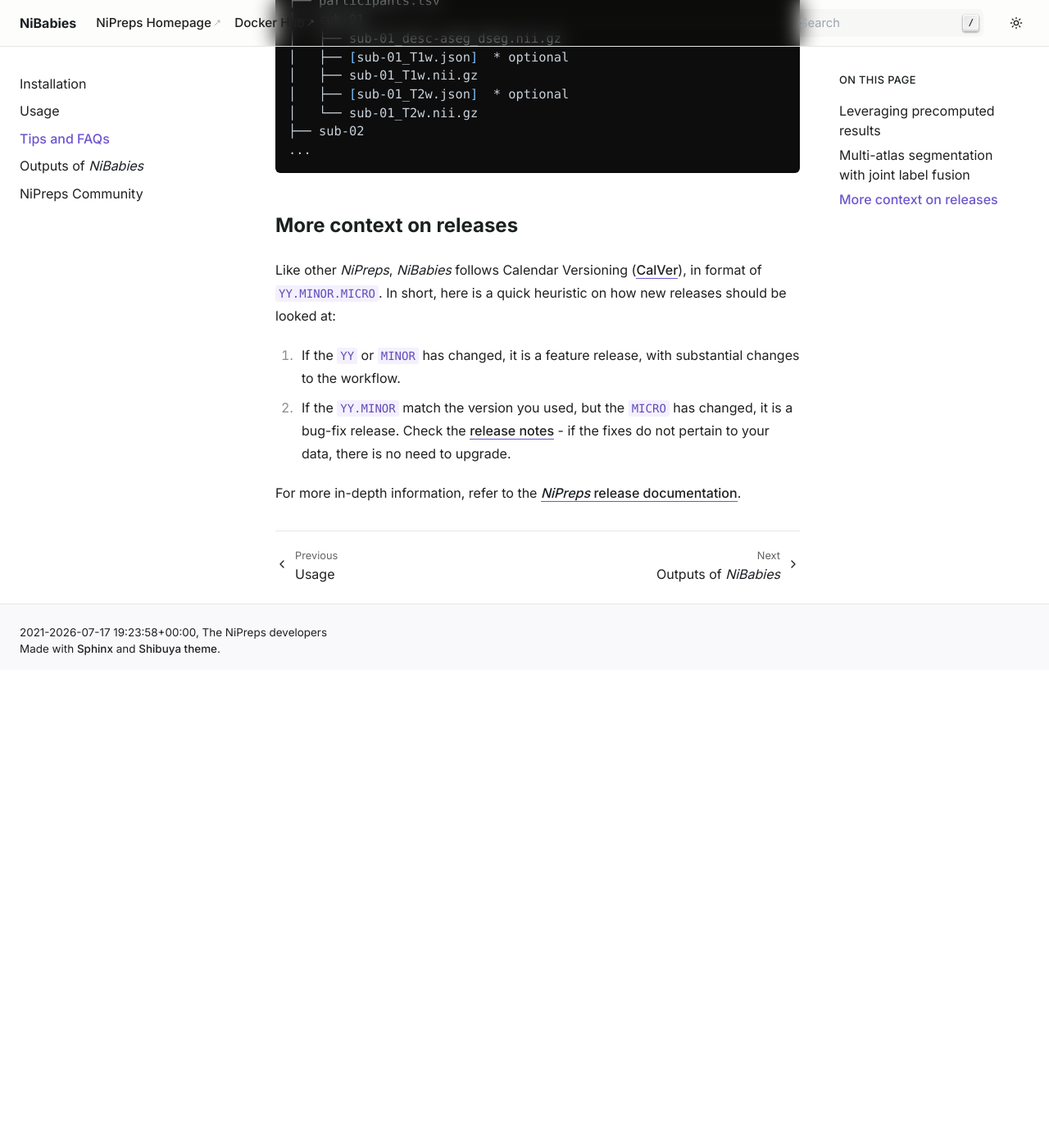
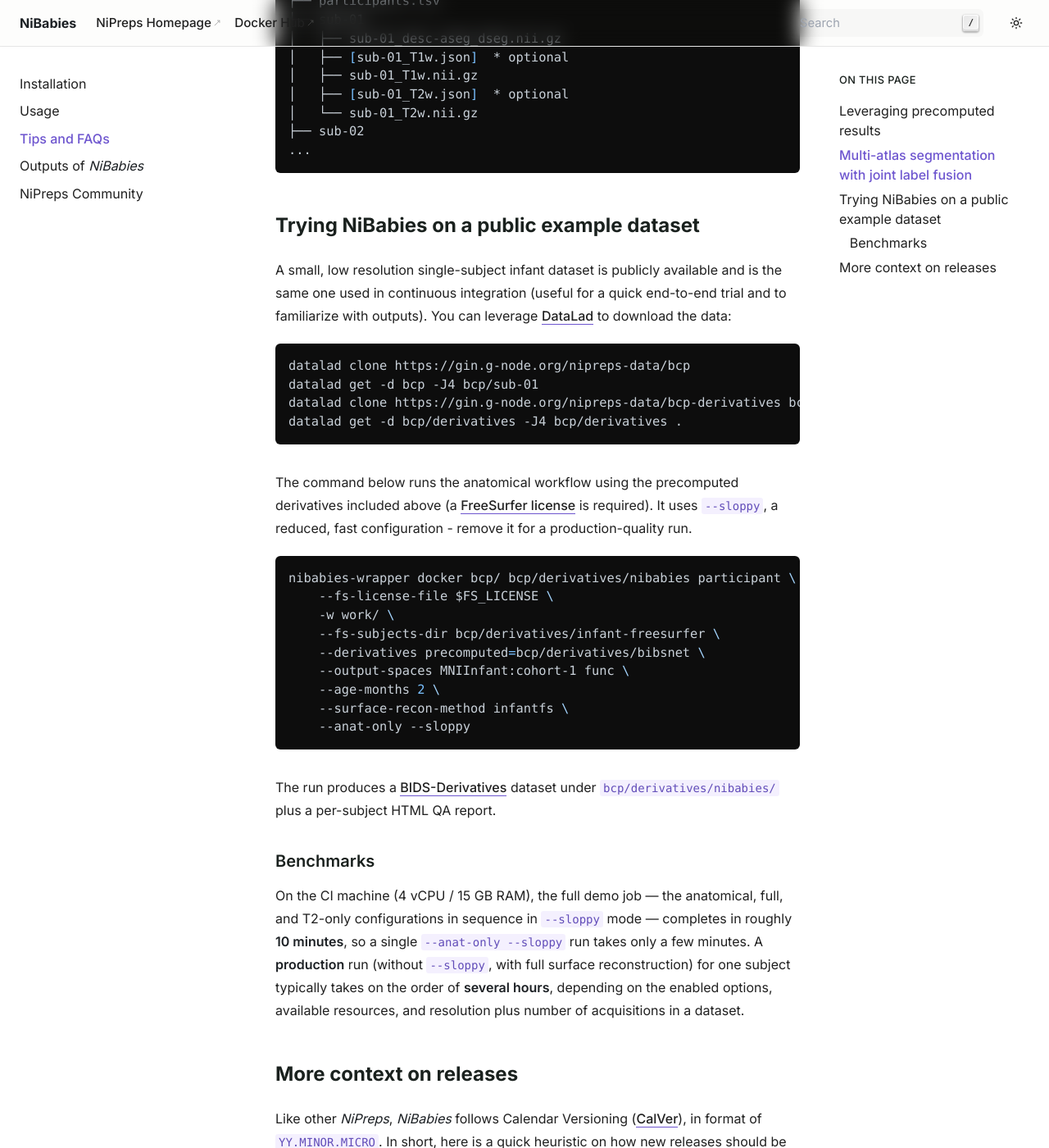
Before and after one commit to nipreps/nibabies, a Sphinx documentation site: the page built from docs/faqs.md, in a window 1280 px wide and 1400 px high, scrolled down 1835 px. Shown: the whole window at 82% size. Built offline with Sphinx 7.4.7, drawn with Linux system fonts in a browser that asks for light colours; the version number could not be read and is left out; before the commit the page ends 2652 px from its top, so only the background shows below that.

Commit message:
doc: additional faqs

````diff
--- a/docs/faqs.md
+++ b/docs/faqs.md
@@ -65,6 +65,47 @@ JLF-atlases/
 ...
 ```
 
+## Trying NiBabies on a public example dataset
+
+A small, low resolution single-subject infant dataset is publicly available and is the same one
+used in continuous integration (useful for a quick end-to-end trial and to familiarize with outputs).
+You can leverage [DataLad](https://www.datalad.org/) to download the data:
+
+```shell
+datalad clone https://gin.g-node.org/nipreps-data/bcp
+datalad get -d bcp -J4 bcp/sub-01
+datalad clone https://gin.g-node.org/nipreps-data/bcp-derivatives bcp/derivatives
+datalad get -d bcp/derivatives -J4 bcp/derivatives .
+```
+
+The command below runs the anatomical workflow using the precomputed derivatives
+included above (a [FreeSurfer license](usage.md#the-freesurfer-license) is
+required). It uses `--sloppy`, a reduced, fast configuration - remove it for a
+production-quality run.
+
+```shell
+nibabies-wrapper docker bcp/ bcp/derivatives/nibabies participant \
+    --fs-license-file $FS_LICENSE \
+    -w work/ \
+    --fs-subjects-dir bcp/derivatives/infant-freesurfer \
+    --derivatives precomputed=bcp/derivatives/bibsnet \
+    --output-spaces MNIInfant:cohort-1 func \
+    --age-months 2 \
+    --surface-recon-method infantfs \
+    --anat-only --sloppy
+```
+
+The run produces a [BIDS-Derivatives](outputs.md) dataset under
+`bcp/derivatives/nibabies/` plus a per-subject HTML QA report.
+
+### Benchmarks
+On the CI machine (4 vCPU / 15 GB RAM), the full demo job — the anatomical, full,
+and T2-only configurations in sequence in `--sloppy` mode — completes in roughly
+**10 minutes**, so a single `--anat-only --sloppy` run takes only a few minutes. A
+**production** run (without `--sloppy`, with full surface reconstruction) for one
+subject typically takes on the order of **several hours**, depending on the
+enabled options, available resources, and resolution plus number of acquisitions in a dataset.
+
 ## More context on releases
 
 Like other *NiPreps*, *NiBabies* follows Calendar Versioning ([CalVer](https://calver.org/)), in format of `YY.MINOR.MICRO`.
````
Also changed, not shown: docs/installation.md (+8 -0 lines).
